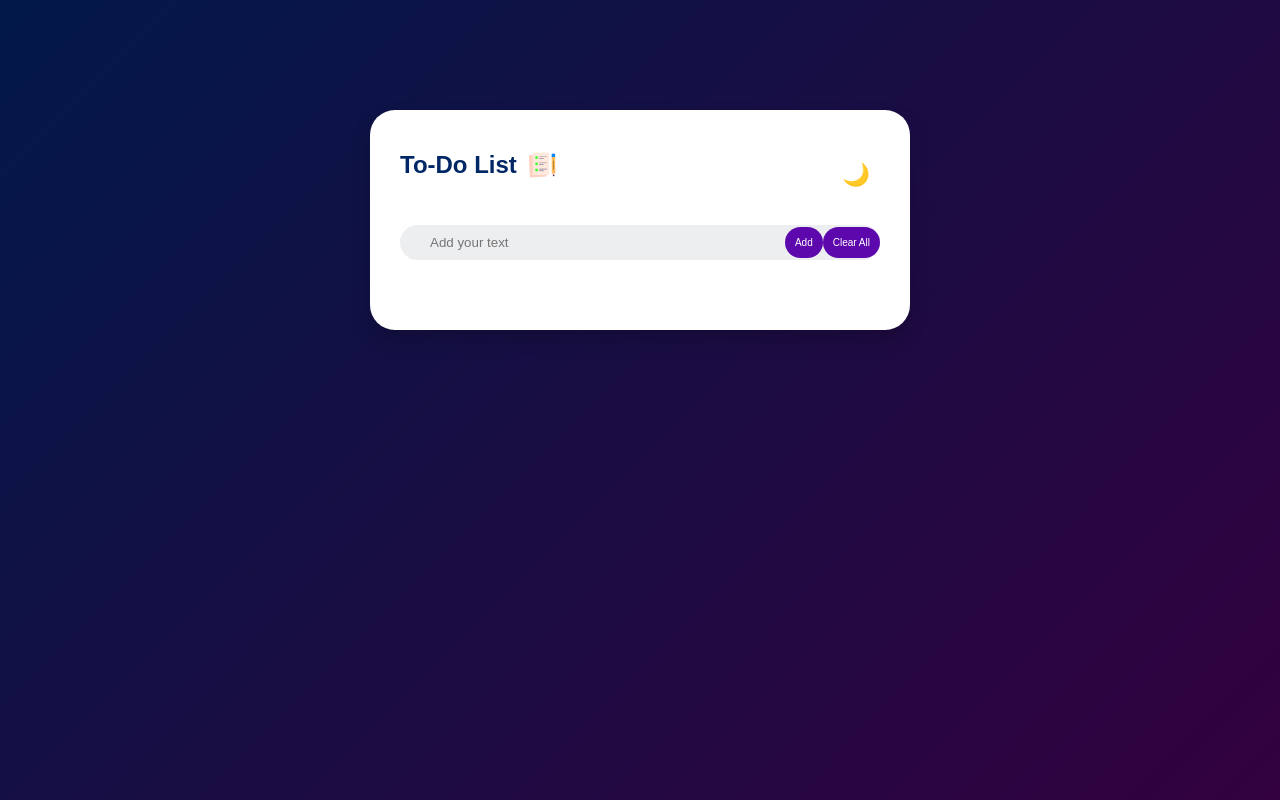
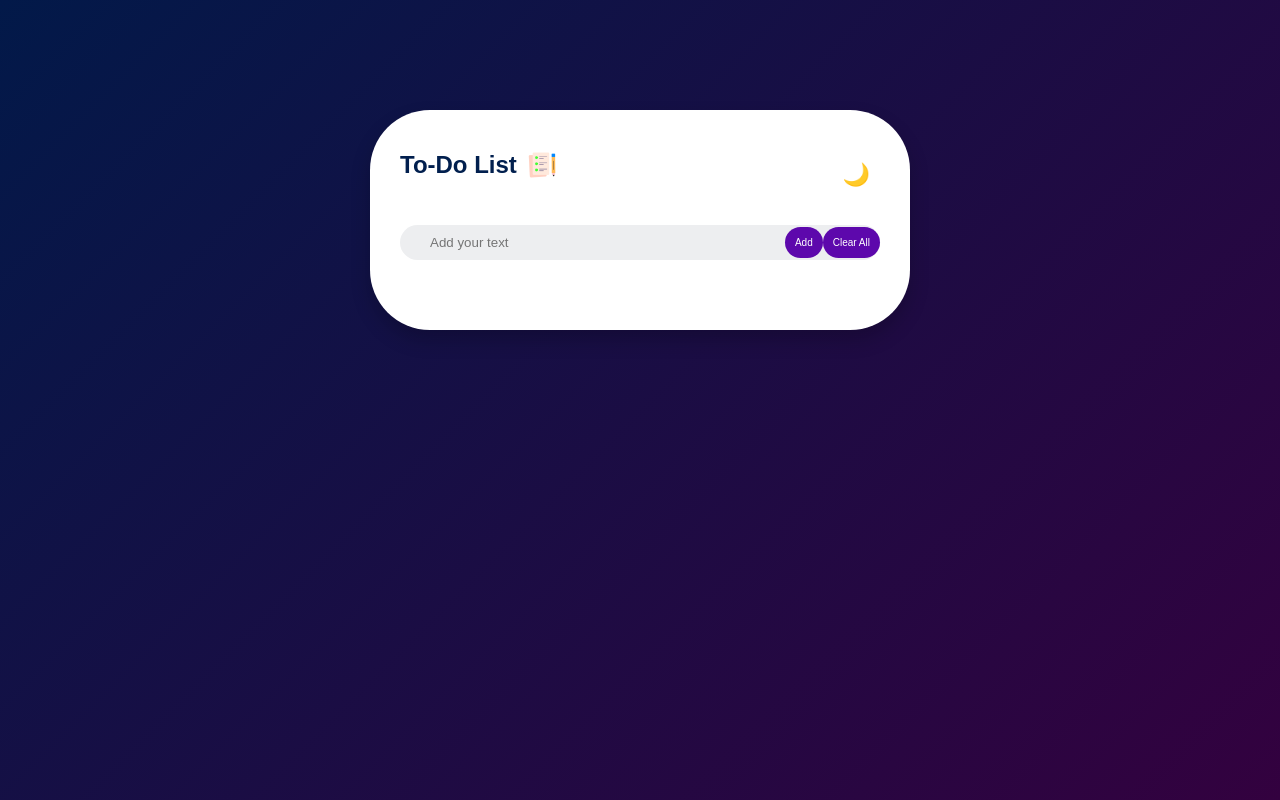
Before and after one commit to AJmends05/todolist, a plain HTML site: page index.html in a window 1280 px wide. Drawn offline with nearby package versions, Linux system fonts and the light colour scheme.

Commit message:
Eighth Commit

```diff
--- a/style.css
+++ b/style.css
@@ -20,13 +20,13 @@
   background: #fff;
   margin: 100px auto 20px;
   padding: 40px 30px 70px;
-  border-radius: 25px;
+  border-radius: 60px;
   box-shadow: 0 10px 20px rgba(0, 0, 0, 0.2);
   transition: background 0.3s ease, color 0.3s ease;
 }
 
 .todo-app h2 {
-  color: #002765;
+  color: #011f4e;
   display: flex;
   align-items: center;
   margin-bottom: 20px;
```
Also changed, not shown: 1 other file.
